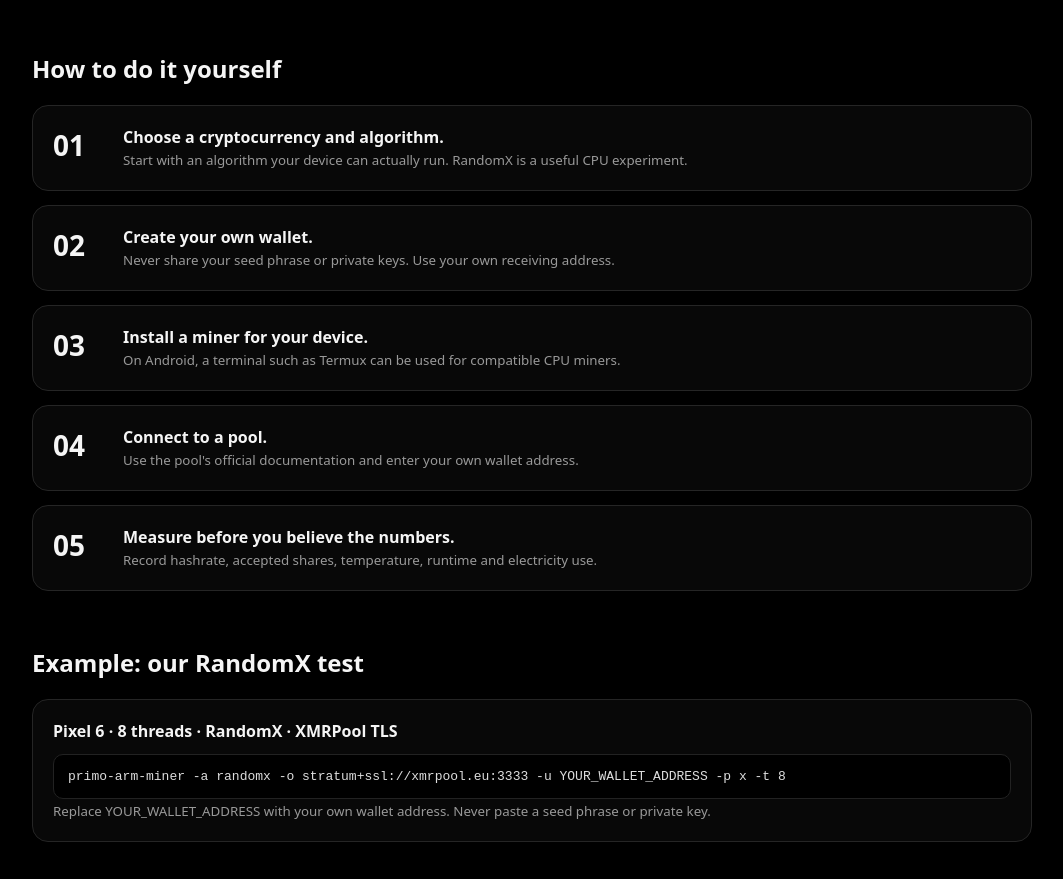
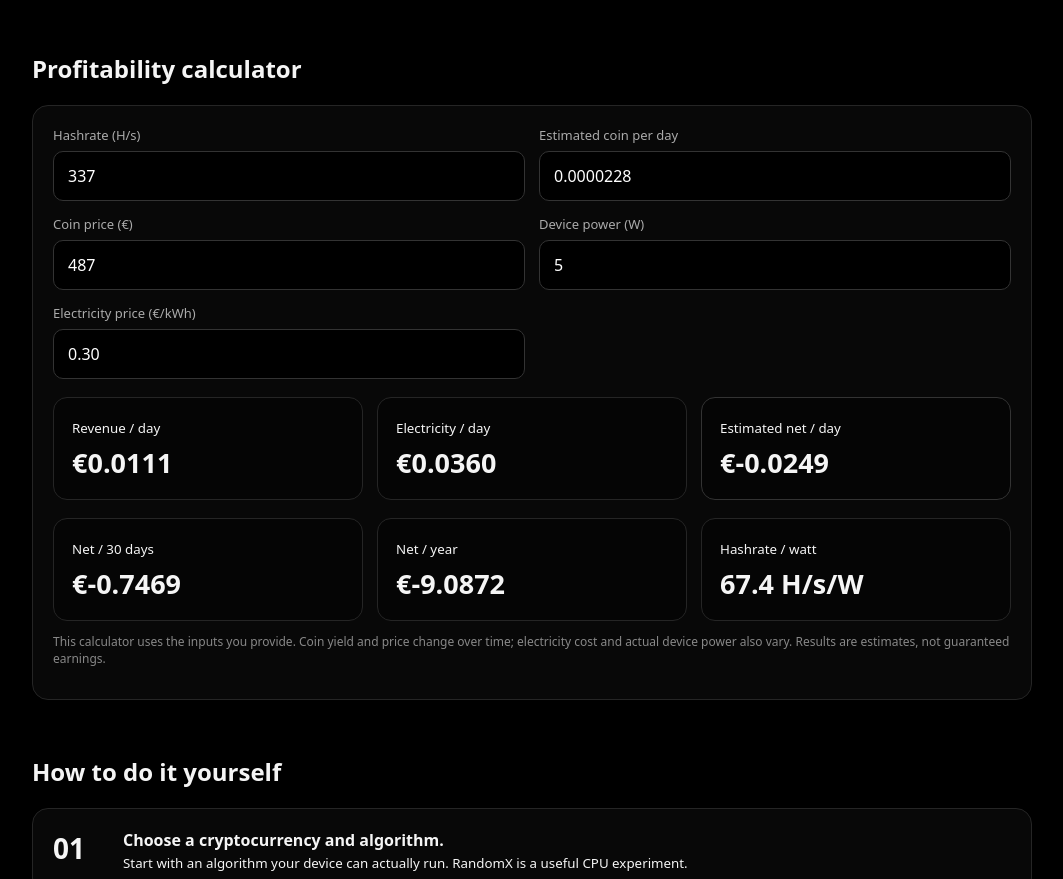
Before and after one commit to CicanGeorgeAlin/cican-bitcoin-mining-lab, a plain HTML site: page index.html in a window 1280 px wide. Shown: the part 971-1850 px from the top of the page, without its empty margins (108-1171 px from the left). Drawn offline with Linux system fonts and the light colour scheme.

Commit message:
Add live mining profitability calculator

```diff
--- a/index.html
+++ b/index.html
@@ -26,8 +26,17 @@ h2{margin-top:55px}
 .step{display:grid;grid-template-columns:54px 1fr;gap:16px;align-items:start}
 .num{font-size:28px;font-weight:800}
 code{display:block;margin-top:12px;padding:14px;border-radius:10px;background:#000;border:1px solid #222;overflow:auto;color:#ddd}
-small{color:#999}
-@media(max-width:700px){.grid{grid-template-columns:1fr}.step{grid-template-columns:42px 1fr}}
+.calculator{display:grid;grid-template-columns:1fr 1fr;gap:14px}
+.field{display:flex;flex-direction:column;gap:7px}
+.field label{font-size:13px;color:#aaa}
+.field input{width:100%;box-sizing:border-box;padding:13px 14px;border-radius:10px;border:1px solid #333;background:#000;color:#fff;font:inherit}
+.results{display:grid;grid-template-columns:repeat(3,1fr);gap:14px;margin-top:18px}
+.result{border:1px solid #252525;border-radius:14px;padding:18px;background:#050505}
+.result .value{font-size:27px;font-weight:800;margin-top:6px}
+.positive{border-color:#666}
+.negative{border-color:#333}
+.note{font-size:12px;color:#888;margin-top:12px}
+@media(max-width:700px){.grid,.calculator,.results{grid-template-columns:1fr}.step{grid-template-columns:42px 1fr}}
 </style>
 </head>
 <body>
@@ -51,6 +60,30 @@ small{color:#999}
 <div class="card">Google Pixel 6 · Android 17 · Primo ARM Miner · Monero RandomX · XMRPool TLS</div>
 <div class="card">Captured terminal sequence: accepted shares 49/49; rejected shares 0 in the captured sequence.</div>
 <div class="card">Power: battery-side measurements only so far. A USB-C power meter is required for a proper wall/input-watt measurement.</div>
+</section>
+
+<section>
+<h2>Profitability calculator</h2>
+<div class="card">
+<div class="calculator">
+<div class="field"><label for="hashrate">Hashrate (H/s)</label><input id="hashrate" type="number" min="0" step="0.01" value="337"></div>
+<div class="field"><label for="coinPerDay">Estimated coin per day</label><input id="coinPerDay" type="number" min="0" step="0.00000001" value="0.0000228"></div>
+<div class="field"><label for="coinPrice">Coin price (€)</label><input id="coinPrice" type="number" min="0" step="0.01" value="487"></div>
+<div class="field"><label for="watts">Device power (W)</label><input id="watts" type="number" min="0" step="0.1" value="5"></div>
+<div class="field"><label for="electricity">Electricity price (€/kWh)</label><input id="electricity" type="number" min="0" step="0.01" value="0.30"></div>
+</div>
+<div class="results">
+<div class="result"><small>Revenue / day</small><div class="value" id="revenue">€0.0000</div></div>
+<div class="result"><small>Electricity / day</small><div class="value" id="energy">€0.0000</div></div>
+<div class="result" id="profitBox"><small>Estimated net / day</small><div class="value" id="profit">€0.0000</div></div>
+</div>
+<div class="results">
+<div class="result"><small>Net / 30 days</small><div class="value" id="month">€0.00</div></div>
+<div class="result"><small>Net / year</small><div class="value" id="year">€0.00</div></div>
+<div class="result"><small>Hashrate / watt</small><div class="value" id="efficiency">0 H/s/W</div></div>
+</div>
+<p class="note">This calculator uses the inputs you provide. Coin yield and price change over time; electricity cost and actual device power also vary. Results are estimates, not guaranteed earnings.</p>
+</div>
 </section>
 
 <section>
@@ -97,5 +130,29 @@ small{color:#999}
 
 <footer><p><small>CICAN CRYPTO MINING LAB · CICAN GEORGE ALIN · Mine. Measure. Compare. Learn.</small></p></footer>
 </main>
+<script>
+const ids=["hashrate","coinPerDay","coinPrice","watts","electricity"];
+function money(n){return "€"+n.toFixed(4)}
+function calculate(){
+ const h=Number(document.getElementById("hashrate").value)||0;
+ const coins=Number(document.getElementById("coinPerDay").value)||0;
+ const price=Number(document.getElementById("coinPrice").value)||0;
+ const watts=Number(document.getElementById("watts").value)||0;
+ const elec=Number(document.getElementById("electricity").value)||0;
+ const revenue=coins*price;
+ const energyKwh=watts*24/1000;
+ const energyCost=energyKwh*elec;
+ const net=revenue-energyCost;
+ document.getElementById("revenue").textContent=money(revenue);
+ document.getElementById("energy").textContent=money(energyCost);
+ document.getElementById("profit").textContent=money(net);
+ document.getElementById("month").textContent=money(net*30);
+ document.getElementById("year").textContent=money(net*365);
+ document.getElementById("efficiency").textContent=(watts? (h/watts).toFixed(1):"0")+" H/s/W";
+ document.getElementById("profitBox").className="result "+(net>=0?"positive":"negative");
+}
+ids.forEach(id=>document.getElementById(id).addEventListener("input",calculate));
+calculate();
+</script>
 </body>
 </html>
```
